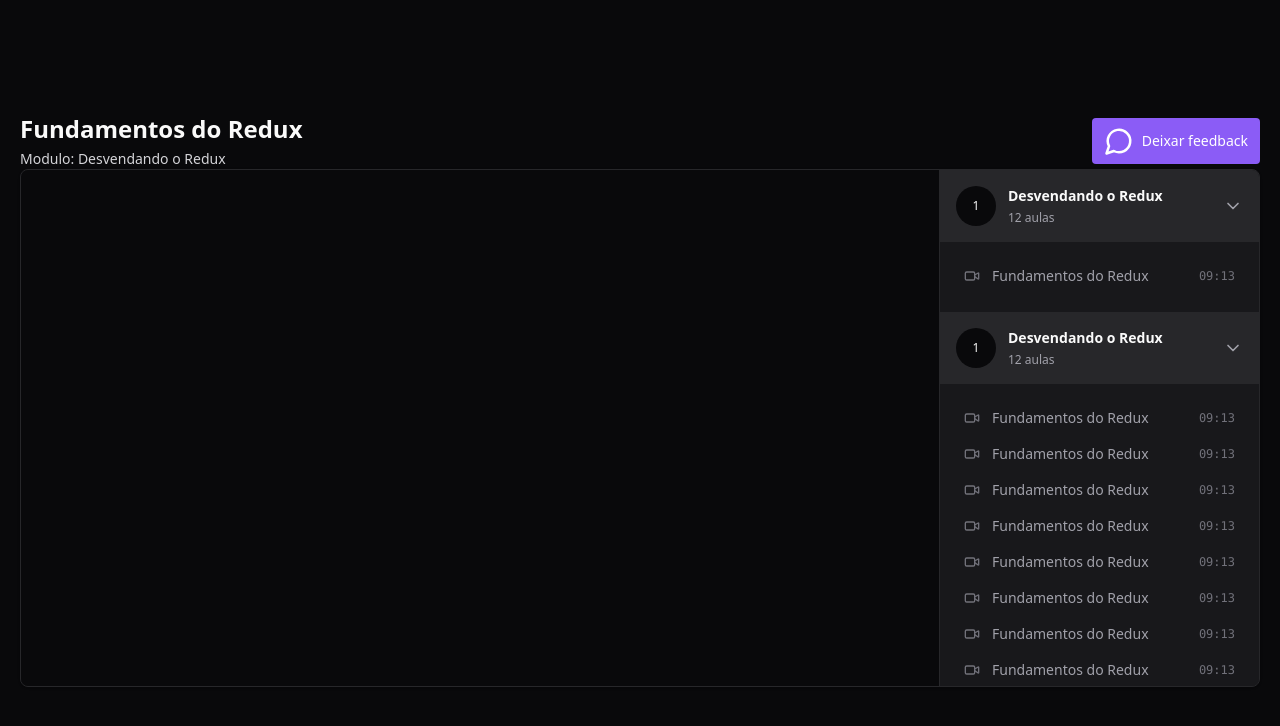
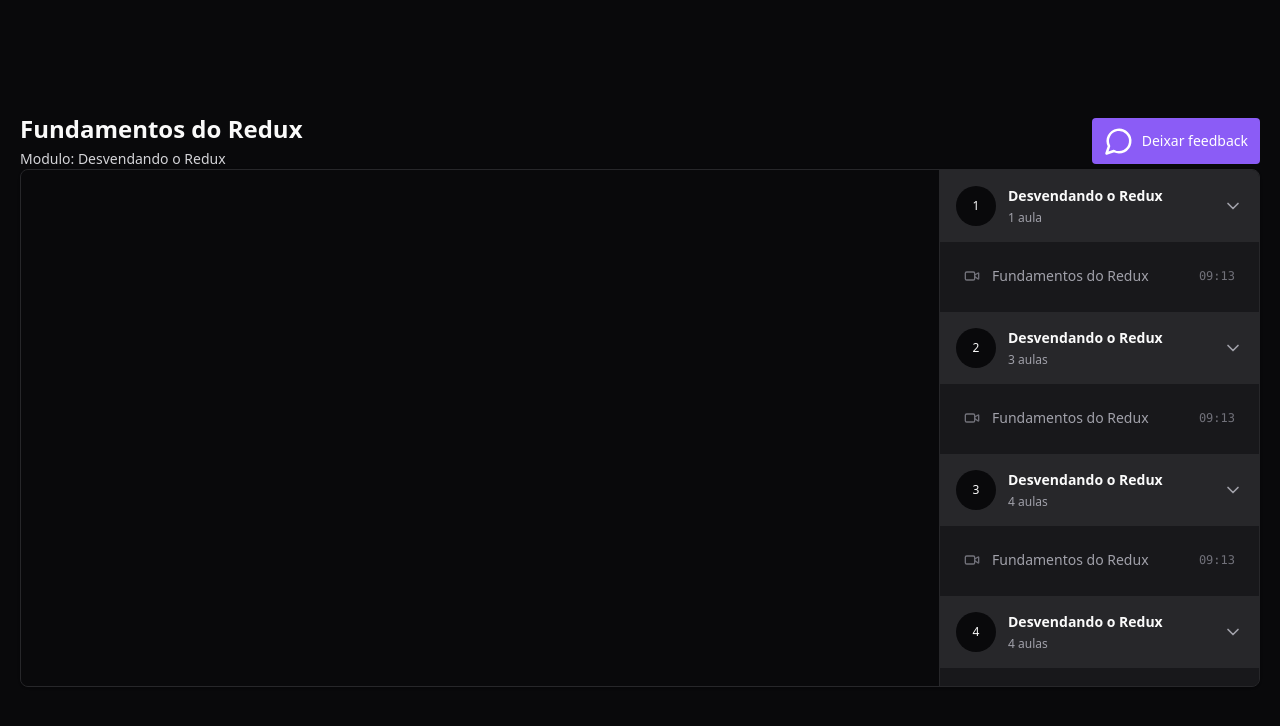
Before and after one commit to renyzeraa/todo-list, a React (Vite) app: page / in a window 1280 px wide. Shown: the top 726 px of the page. Built offline with nearby package versions, Linux system fonts and the light colour scheme.

Commit message:
feat: separando componentes

```diff
--- /dev/null
+++ b/src/components/assunto-modulo.tsx
@@ -0,0 +1,16 @@
+import { Video } from "lucide-react";
+
+interface AssuntoModuloProps {
+  name: string
+  duration: string; // formato HH:MM
+}
+
+export function AssuntoModulo({ name, duration }: AssuntoModuloProps) {
+  return (
+    <button className='flex items-center gap-3 text-sm text-zinc-400'>
+      <Video className='size-4 text-zinc-500' />
+      <span>{name}</span>
+      <span className='ml-auto font-mono text-xs text-zinc-500'>{duration}</span>
+    </button>
+  )
+}
--- /dev/null
+++ b/src/components/header.tsx
@@ -0,0 +1,13 @@
+interface HeaderProps {
+  title: string
+  description: string
+}
+
+export function Header({ title, description }: HeaderProps) {
+  return (
+    <div className="flex flex-col gap-1">
+      <h2 className="text-2xl font-semibold">{title}</h2>
+      <span className="text-zinc-300 text-sm">{description}</span>
+    </div>
+  )
+}
--- /dev/null
+++ b/src/components/modulo.tsx
@@ -0,0 +1,30 @@
+import { ChevronDown } from "lucide-react";
+import { AssuntoModulo } from "./assunto-modulo";
+
+interface ModuloProps {
+  title: string
+  amountLessons: number
+  moduleIndex: number
+}
+
+export function Modulo({ amountLessons, title, moduleIndex }: ModuloProps) {
+  return (
+    <div>
+      <button className='flex w-full items-center bg-zinc-800 gap-3 p-4'>
+        <span className='flex h-10 w-10 rounded-full items-center justify-center bg-zinc-950 text-xs'>
+          {++moduleIndex}
+        </span>
+        <div className='flex flex-col gap-1 text-left'>
+          <strong className='text-sm'>{title}</strong>
+          <span className='text-xs text-zinc-400'>{amountLessons} aula{amountLessons > 1 && 's'}</span>
+        </div>
+
+        <ChevronDown className='size-5 ml-auto text-zinc-400' />
+      </button>
+
+      <nav className='relative flex flex-col gap-4 p-6'>
+        <AssuntoModulo name="Fundamentos do Redux" duration="09:13" />
+      </nav>
+    </div>
+  )
+}
--- /dev/null
+++ b/src/components/video.tsx
@@ -0,0 +1,18 @@
+import ReactPlayer from "react-player";
+
+interface VideoProps {
+  url: string
+}
+
+export function Video({ url }: VideoProps) {
+  return (
+    <div className='w-full bg-zinc-950 aspect-video'>
+      <ReactPlayer
+        width="100%"
+        height="100%"
+        controls
+        url={url}
+      />
+    </div>
+  )
+}
--- a/src/pages/player.tsx
+++ b/src/pages/player.tsx
@@ -1,15 +1,17 @@
-import { ChevronDown, MessageCircle, Video } from 'lucide-react'
-import ReactPlayer from 'react-player'
+import { MessageCircle } from 'lucide-react'
+import { Header } from '../components/header'
+import { Video } from '../components/video'
+import { Modulo } from '../components/modulo'
 
 export function Player() {
   return (
     <div className="bg-zinc-950 text-zinc-50 flex justify-center items-center py-8 h-screen">
       <div className="felx w-[1240px] flex-col gap-6">
         <div className="flex items-center justify-between ">
-          <div className="flex flex-col gap-1">
-            <h2 className="text-2xl font-semibold">Fundamentos do Redux</h2>
-            <span className="text-zinc-300 text-sm">Modulo: Desvendando o Redux</span>
-          </div>
+          <Header
+            title='Fundamentos do Redux'
+            description='Modulo: Desvendando o Redux'
+          />
           <button
             className='flex items-center text-sm font-medium text-white gap-2 rounded bg-violet-500 px-3 py-2 hover:bg-violet-600'
           >
@@ -19,103 +21,14 @@
         </div>
         <main className='relative flex overflow-hidden rounded-lg border border-zinc-800 bg-zinc-900 shadow pr-80'>
           <div className='flex-1'>
-            <div className='w-full bg-zinc-950 aspect-video'>
-              <ReactPlayer
-                width="100%"
-                height="100%"
-                controls
-                url="https://www.youtube.com/watch?v=vCy75f6rq8o"
-              />
-            </div>
+            <Video url='https://www.youtube.com/watch?v=vCy75f6rq8o' />
           </div>
           <aside className='absolute top-0 right-0 divide-y-2 divide-zinc-900 bottom-0 w-80 border-l border-zinc-800 bg-zinc-900 overflow-y-auto scrollbar-thin scrollbar-track-zinc-950 scrollbar-thumb-zinc-800'>
-            <div>
-              <button className='flex w-full items-center bg-zinc-800 gap-3 p-4'>
-                <span className='flex h-10 w-10 rounded-full items-center justify-center bg-zinc-950 text-xs'>
-                  1
-                </span>
-                <div className='flex flex-col gap-1 text-left'>
-                  <strong className='text-sm'>Desvendando o Redux</strong>
-                  <span className='text-xs text-zinc-400'>12 aulas</span>
-                </div>
-
-                <ChevronDown className='size-5 ml-auto text-zinc-400' />
-              </button>
-
-              <nav className='relative flex flex-col gap-4 p-6'>
-                <button className='flex items-center gap-3 text-sm text-zinc-400'>
-                  <Video className='size-4 text-zinc-500' />
-                  <span>Fundamentos do Redux</span>
-                  <span className='ml-auto font-mono text-xs text-zinc-500'>09:13</span>
-                </button>
-              </nav>
-            </div>
-            <div>
-              <button className='flex w-full items-center bg-zinc-800 gap-3 p-4'>
-                <span className='flex h-10 w-10 rounded-full items-center justify-center bg-zinc-950 text-xs'>
-                  1
-                </span>
-                <div className='flex flex-col gap-1 text-left'>
-                  <strong className='text-sm'>Desvendando o Redux</strong>
-                  <span className='text-xs text-zinc-400'>12 aulas</span>
-                </div>
-
-                <ChevronDown className='size-5 ml-auto text-zinc-400' />
-              </button>
-
-              <nav className='relative flex flex-col gap-4 p-6'>
-                <button className='flex items-center gap-3 text-sm text-zinc-400'>
-                  <Video className='size-4 text-zinc-500' />
-                  <span>Fundamentos do Redux</span>
-                  <span className='ml-auto font-mono text-xs text-zinc-500'>09:13</span>
-                </button>
-                <button className='flex items-center gap-3 text-sm text-zinc-400'>
-                  <Video className='size-4 text-zinc-500' />
-                  <span>Fundamentos do Redux</span>
-                  <span className='ml-auto font-mono text-xs text-zinc-500'>09:13</span>
-                </button>
-                <button className='flex items-center gap-3 text-sm text-zinc-400'>
-                  <Video className='size-4 text-zinc-500' />
-                  <span>Fundamentos do Redux</span>
-                  <span className='ml-auto font-mono text-xs text-zinc-500'>09:13</span>
-                </button>
-                <button className='flex items-center gap-3 text-sm text-zinc-400'>
-                  <Video className='size-4 text-zinc-500' />
-                  <span>Fundamentos do Redux</span>
-                  <span className='ml-auto font-mono text-xs text-zinc-500'>09:13</span>
-                </button>
-                <button className='flex items-center gap-3 text-sm text-zinc-400'>
-                  <Video className='size-4 text-zinc-500' />
-                  <span>Fundamentos do Redux</span>
-                  <span className='ml-auto font-mono text-xs text-zinc-500'>09:13</span>
-                </button>
-                <button className='flex items-center gap-3 text-sm text-zinc-400'>
-                  <Video className='size-4 text-zinc-500' />
-                  <span>Fundamentos do Redux</span>
-                  <span className='ml-auto font-mono text-xs text-zinc-500'>09:13</span>
-                </button>
-                <button className='flex items-center gap-3 text-sm text-zinc-400'>
-                  <Video className='size-4 text-zinc-500' />
-                  <span>Fundamentos do Redux</span>
-                  <span className='ml-auto font-mono text-xs text-zinc-500'>09:13</span>
-                </button>
-                <button className='flex items-center gap-3 text-sm text-zinc-400'>
-                  <Video className='size-4 text-zinc-500' />
-                  <span>Fundamentos do Redux</span>
-                  <span className='ml-auto font-mono text-xs text-zinc-500'>09:13</span>
-                </button>
-                <button className='flex items-center gap-3 text-sm text-zinc-400'>
-                  <Video className='size-4 text-zinc-500' />
-                  <span>Fundamentos do Redux</span>
-                  <span className='ml-auto font-mono text-xs text-zinc-500'>09:13</span>
-                </button>
-                <button className='flex items-center gap-3 text-sm text-zinc-400'>
-                  <Video className='size-4 text-zinc-500' />
-                  <span>Fundamentos do Redux</span>
-                  <span className='ml-auto font-mono text-xs text-zinc-500'>09:13</span>
-                </button>
-              </nav>
-            </div>
+            <Modulo title='Desvendando o Redux' amountLessons={1} moduleIndex={0} />
+            <Modulo title='Desvendando o Redux' amountLessons={3} moduleIndex={1} />
+            <Modulo title='Desvendando o Redux' amountLessons={4} moduleIndex={2} />
+            <Modulo title='Desvendando o Redux' amountLessons={4} moduleIndex={3} />
+            <Modulo title='Desvendando o Redux' amountLessons={8} moduleIndex={4} />
           </aside>
         </main>
       </div>
```
